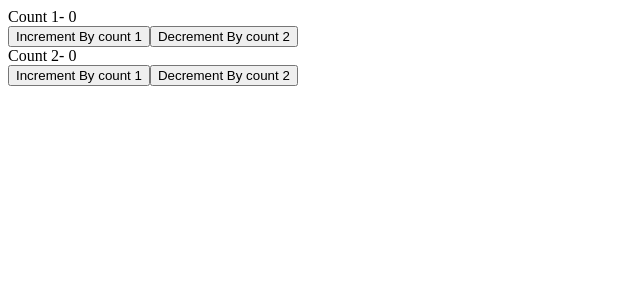
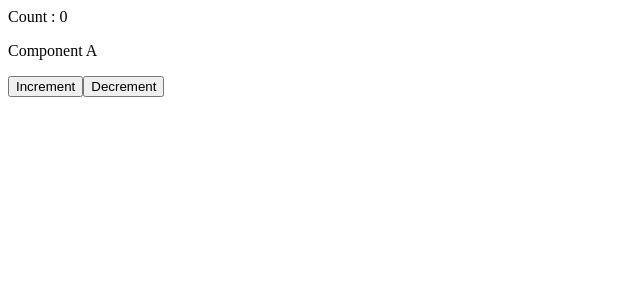
Before and after one commit to ramjan10/myReact, a React (Vite) app: page / in a window 1280 px wide. Shown: the top 300 px of the page, without its empty margins (0-640 px from the left). Built offline with nearby package versions, Linux system fonts and the light colour scheme.

Commit message:
useReducer with useContext api

```diff
--- a/src/App.jsx
+++ b/src/App.jsx
@@ -1,9 +1,30 @@
-import CounterThree from "./components/UseReduce/CounterThree";
+import React, { useReducer } from 'react';
+import ComponentA from "./components/UseReduce/ComponentA";
 
+export  const counterContext = React.createContext();
+
+const initalState = 0;
+
+const reducer = (state, action) =>{
+   switch(action){
+     case 'increment':
+      return state + 1;
+     case 'decrement':
+      return state - 1;
+    default:
+      return state;
+   }
+}
 function App() {
+  const [count, dispatch] =  useReducer(reducer, initalState);
+
   return (
-    <div>
-      <CounterThree />
+    <div className="app">
+      <div> Count : {count}</div>
+
+      <counterContext.Provider value={{countDispatch: dispatch }}>
+            <ComponentA />
+      </counterContext.Provider>
     </div>
   );
 }
--- /dev/null
+++ b/src/components/UseReduce/ComponentA.jsx
@@ -0,0 +1,9 @@
+import ComponentB from "./ComponentB";
+
+export default function ComponentA(){
+    return(
+        <div>
+            <ComponentB />
+        </div>
+    );
+}
--- /dev/null
+++ b/src/components/UseReduce/ComponentB.jsx
@@ -0,0 +1,14 @@
+import { useContext } from "react";
+import { counterContext } from '../../App';
+
+export default function ComponentB(){
+    const countContext = useContext(counterContext);
+
+    return(
+        <div>
+            <p>Component A</p>
+            <button type="button" onClick={()=> countContext.countDispatch('increment') }>Increment</button>
+            <button type="button" onClick={()=> countContext.countDispatch('decrement') }>Decrement</button>
+        </div>
+    );
+}
```
